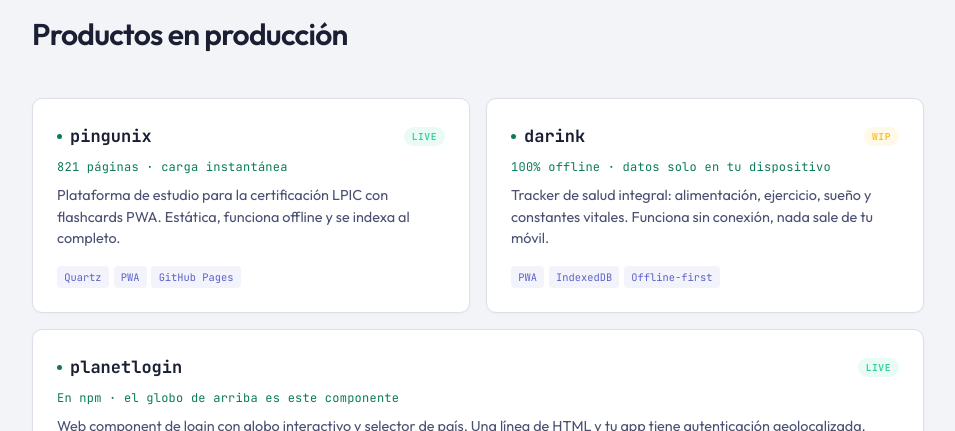
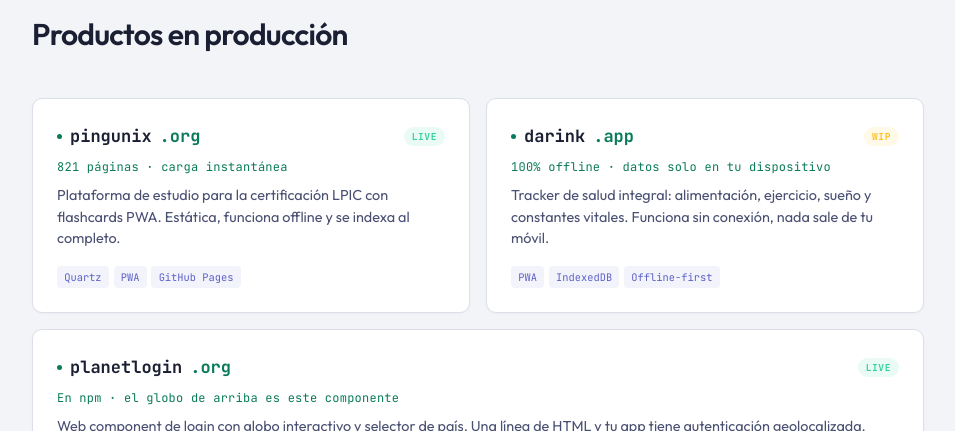
Before and after one commit to rricajos/rricajos, an Astro site: page / in a window 1280 px wide. Shown: the part 900-1331 px from the top of the page, without its empty margins (162-1117 px from the left). Built offline with nearby package versions, Linux system fonts and the light colour scheme; Astro itself is replaced by a stand-in of ours.

Commit message:
show domains on project cards
pingunix.org, darink.app, planetlogin.org with TLD in accent color

```diff
--- a/src/pages/index.astro
+++ b/src/pages/index.astro
@@ -56,7 +56,7 @@ import Base from '../layouts/Base.astro';
       <div class="grid">
         <a href="https://github.com/rricajos/pingunix" class="card" target="_blank" rel="noopener">
           <div class="card-header">
-            <div class="card-name"><span class="dot"></span>pingunix</div>
+            <div class="card-name"><span class="dot"></span>pingunix<span class="card-tld">.org</span></div>
             <span class="badge badge-live">live</span>
           </div>
           <p class="card-metric" data-i18n="projects.pingunix_metric">821 páginas · carga instantánea</p>
@@ -72,7 +72,7 @@ import Base from '../layouts/Base.astro';
         </a>
         <a href="https://github.com/rricajos/darink" class="card" target="_blank" rel="noopener">
           <div class="card-header">
-            <div class="card-name"><span class="dot"></span>darink</div>
+            <div class="card-name"><span class="dot"></span>darink<span class="card-tld">.app</span></div>
             <span class="badge badge-wip">wip</span>
           </div>
           <p class="card-metric" data-i18n="projects.darink_metric">100% offline · datos solo en tu dispositivo</p>
@@ -88,7 +88,7 @@ import Base from '../layouts/Base.astro';
         </a>
         <a href="https://github.com/rricajos/planetlogin" class="card" target="_blank" rel="noopener">
           <div class="card-header">
-            <div class="card-name"><span class="dot"></span>planetlogin</div>
+            <div class="card-name"><span class="dot"></span>planetlogin<span class="card-tld">.org</span></div>
             <span class="badge badge-live">live</span>
           </div>
           <p class="card-metric" data-i18n="projects.planetlogin_metric">En npm · el globo de arriba es este componente</p>
@@ -700,6 +700,10 @@ import Base from '../layouts/Base.astro';
     display: flex;
     align-items: center;
     gap: 0.5rem;
+  }
+
+  .card-tld {
+    color: var(--accent);
   }
 
   .dot {
```
